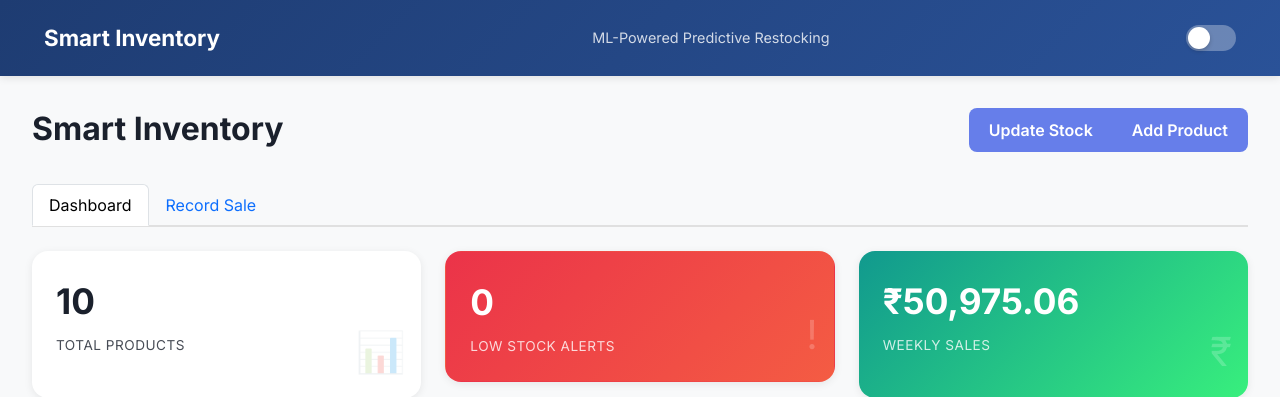
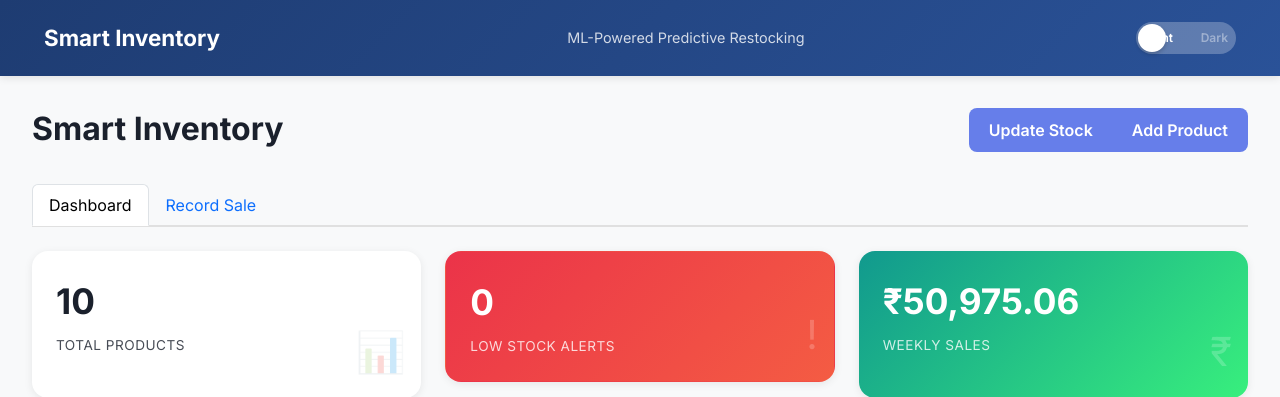
Before and after one commit to Kush69420/Smart-Stock-Predicting-system, a Flask app: page / in a window 1280 px wide. Shown: the top 397 px of the page. Run offline with Flask 3, Linux system fonts and the light colour scheme; data comes from the database, SQL or seed files in the repository; data that the repository does not hold is empty.

Commit message:
Add text indicators to the theme toggle switch
Update the theme toggle component to include "Light" and "Dark" text labels that change opacity based on the selected theme, improving visual feedback.

Replit-Commit-Author: Agent
Replit-Commit-Session-Id: e4a00cd0-bffa-45be-b835-d03da8f41ba9
Replit-Commit-Checkpoint-Type: full_checkpoint
Replit-Commit-Event-Id: eea8dade-e9bc-40d9-893e-bea0ffa66b2a
Replit-Commit-Screenshot-Url: https://storage.googleapis.com/screenshot-production-us-central1/bfa5a85c-1217-486a-906c-3747fe48cff2/e4a00cd0-bffa-45be-b835-d03da8f41ba9/BHH83oq

```diff
--- a/static/style.css
+++ b/static/style.css
@@ -56,20 +56,27 @@ body {
 
 .theme-toggle-label {
     position: relative;
-    width: 50px;
-    height: 26px;
-    background-color: rgba(255,255,255,0.3);
-    border-radius: 13px;
+    width: 100px;
+    height: 32px;
+    background-color: rgba(255,255,255,0.25);
+    border-radius: 16px;
     cursor: pointer;
     transition: background-color 0.3s;
     margin: 0;
+    display: flex;
+    align-items: center;
+    justify-content: space-between;
+    padding: 0 8px;
+    font-size: 0.75rem;
+    font-weight: 600;
+    color: white;
 }
 
-.theme-toggle-label::before {
+.theme-toggle-label::after {
     content: '';
     position: absolute;
-    width: 22px;
-    height: 22px;
+    width: 28px;
+    height: 28px;
     border-radius: 50%;
     background-color: white;
     top: 2px;
@@ -78,12 +85,34 @@ body {
     box-shadow: 0 2px 4px rgba(0,0,0,0.2);
 }
 
-.theme-toggle-checkbox:checked + .theme-toggle-label {
-    background-color: rgba(255,255,255,0.5);
+.toggle-text {
+    opacity: 0.6;
+    transition: opacity 0.3s;
+    z-index: 1;
 }
 
-.theme-toggle-checkbox:checked + .theme-toggle-label::before {
-    transform: translateX(24px);
+.toggle-light {
+    opacity: 1;
+}
+
+.toggle-dark {
+    opacity: 0.4;
+}
+
+.theme-toggle-checkbox:checked + .theme-toggle-label {
+    background-color: rgba(255,255,255,0.4);
+}
+
+.theme-toggle-checkbox:checked + .theme-toggle-label::after {
+    transform: translateX(48px);
+}
+
+.theme-toggle-checkbox:checked + .theme-toggle-label .toggle-light {
+    opacity: 0.4;
+}
+
+.theme-toggle-checkbox:checked + .theme-toggle-label .toggle-dark {
+    opacity: 1;
 }
 
 .main-content {
--- a/templates/index.html
+++ b/templates/index.html
@@ -24,7 +24,10 @@
             <span class="navbar-text">ML-Powered Predictive Restocking</span>
             <div class="theme-toggle-container">
                 <input type="checkbox" id="themeToggle" class="theme-toggle-checkbox" onchange="toggleTheme()">
-                <label for="themeToggle" class="theme-toggle-label"></label>
+                <label for="themeToggle" class="theme-toggle-label">
+                    <span class="toggle-text toggle-light">Light</span>
+                    <span class="toggle-text toggle-dark">Dark</span>
+                </label>
             </div>
         </div>
     </nav>
```
